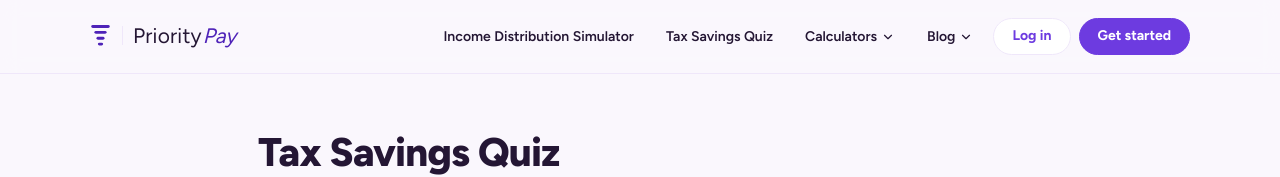
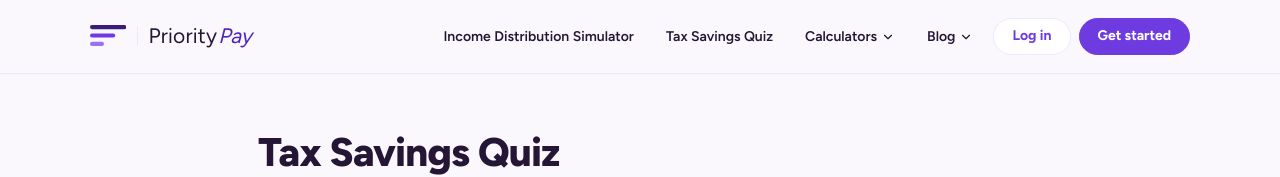
Before and after one commit to meganmahoney123/prioritypay-simple, a Next.js app: page /tax-savings-quiz in a window 1280 px wide. Shown: the top 177 px of the page. Built offline with nearby package versions, Linux system fonts and the light colour scheme.

Commit message:
Update PriorityPayLogo.js

```diff
--- a/components/PriorityPayLogo.js
+++ b/components/PriorityPayLogo.js
@@ -1,33 +1,37 @@
 "use client";
 
 // Shared brand mark for every surface of the app (sidebar, public header,
-// auth card, homepage footer, favicon) -- built from the logo artwork
-// Megan provided (priority-pay-logo-6b-written.png): four horizontal bars
-// tapering ~65% each step, forming a funnel/priority-stack mark, paired
-// with the "Priority" + italic gold "Pay" wordmark already used
-// throughout the site. Rendered as a solid fill rather than the softer
-// blurred/feathered edges in the source artwork -- that blur reads well
-// at large marketing sizes but just looks like fuzz at the ~20px this
-// renders at in a nav bar or sidebar, so the shape (not the blur) is what
-// carries the brand here.
+// auth card, homepage footer, favicon) -- rebuilt for the Aug 2026 logo
+// refresh (design_handoff_prioritypay_redesign/logo/*.svg): three
+// left-aligned bars tapering 52/36/20 wide (a funnel -- the "know your
+// split before you spend it" metaphor), each 6px tall with a 6px gap, in
+// three shades of purple (#3B1C7A / #6D3BE0 / #9A72F0) -- replacing the
+// old single-tone, four-bar, centered mark. Geometry and colors match
+// logo/prioritypay-mark.svg exactly (viewBox 0 0 52 30) so this component
+// and the standalone SVG files (used for favicons, app icons, and print)
+// stay visually identical.
 //
 // One component so every surface stays in sync automatically -- update
-// the bar ratios or wordmark styling once, here, instead of drifting
-// across AppShell/PublicHeader/AuthCard/Homepage's separate copies.
+// the mark once, here, instead of drifting across AppShell/PublicHeader/
+// AuthCard/PublicFooter's separate copies.
 
 const BARS = [
-  { w: 0.88, y: 0 },
-  { w: 0.58, y: 0.28 },
-  { w: 0.38, y: 0.56 },
-  { w: 0.25, y: 0.84 },
+  { w: 52, y: 0, color: "#3B1C7A" },
+  { w: 36, y: 12, color: "#6D3BE0" },
+  { w: 20, y: 24, color: "#9A72F0" },
 ];
-const BAR_HEIGHT = 0.14;
+const MARK_ASPECT = 52 / 30; // matches logo/prioritypay-mark.svg's 52x30 viewBox
 
-export function PriorityPayMark({ size = 22, color = "var(--color-accent-700)", style }) {
+// `color`, when passed, overrides all three bars with one flat tone --
+// used on dark backgrounds (see PublicFooter.js) where the three-tone
+// gradient would lose contrast against a near-black background. Omitted
+// entirely (the normal case) renders the real three-tone mark.
+export function PriorityPayMark({ size = 22, color, style }) {
+  const width = size * MARK_ASPECT;
   return (
-    <svg width={size} height={size} viewBox="0 0 1 1" style={style} aria-hidden="true">
+    <svg width={width} height={size} viewBox="0 0 52 30" style={style} aria-hidden="true">
       {BARS.map((b, i) => (
-        <rect key={i} x={(1 - b.w) / 2} y={b.y} width={b.w} height={BAR_HEIGHT} rx={BAR_HEIGHT / 2} fill={color} />
+        <rect key={i} x={0} y={b.y} width={b.w} height={6} rx={3} fill={color || b.color} />
       ))}
     </svg>
   );
```
